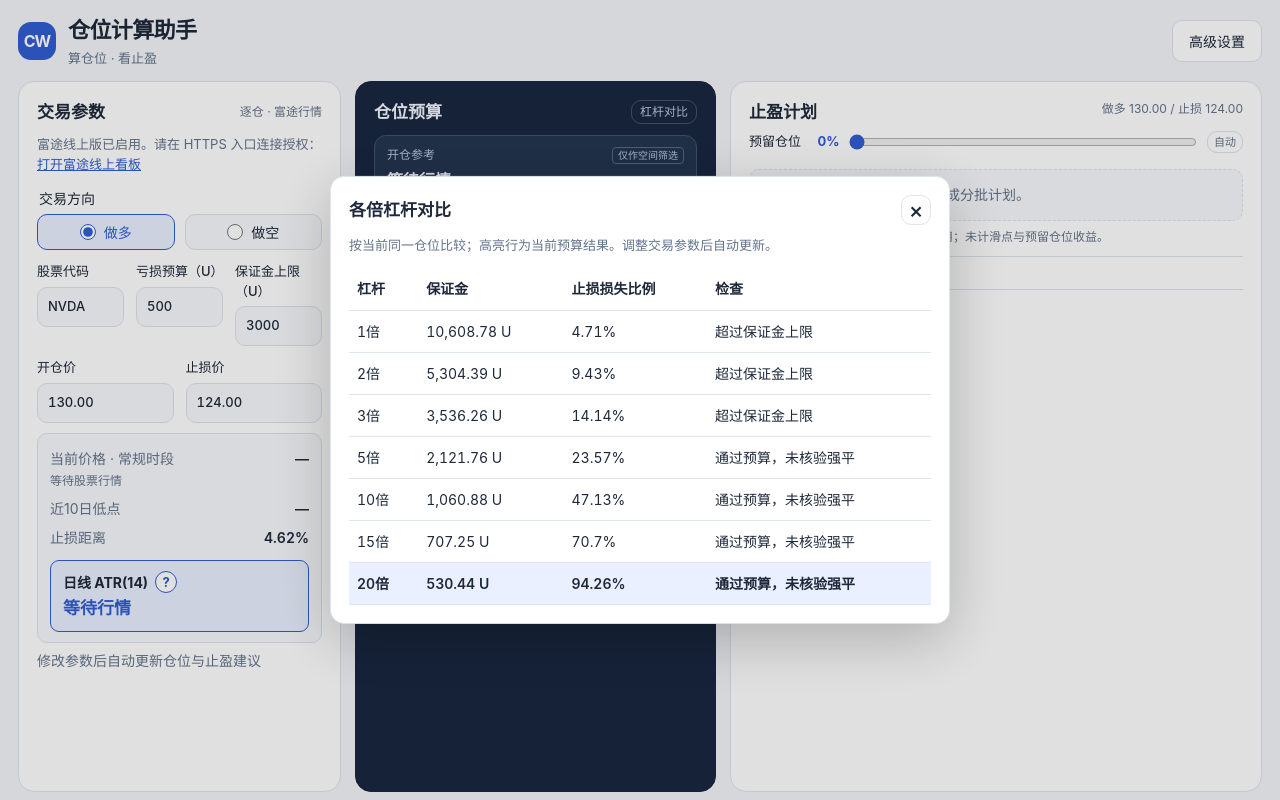
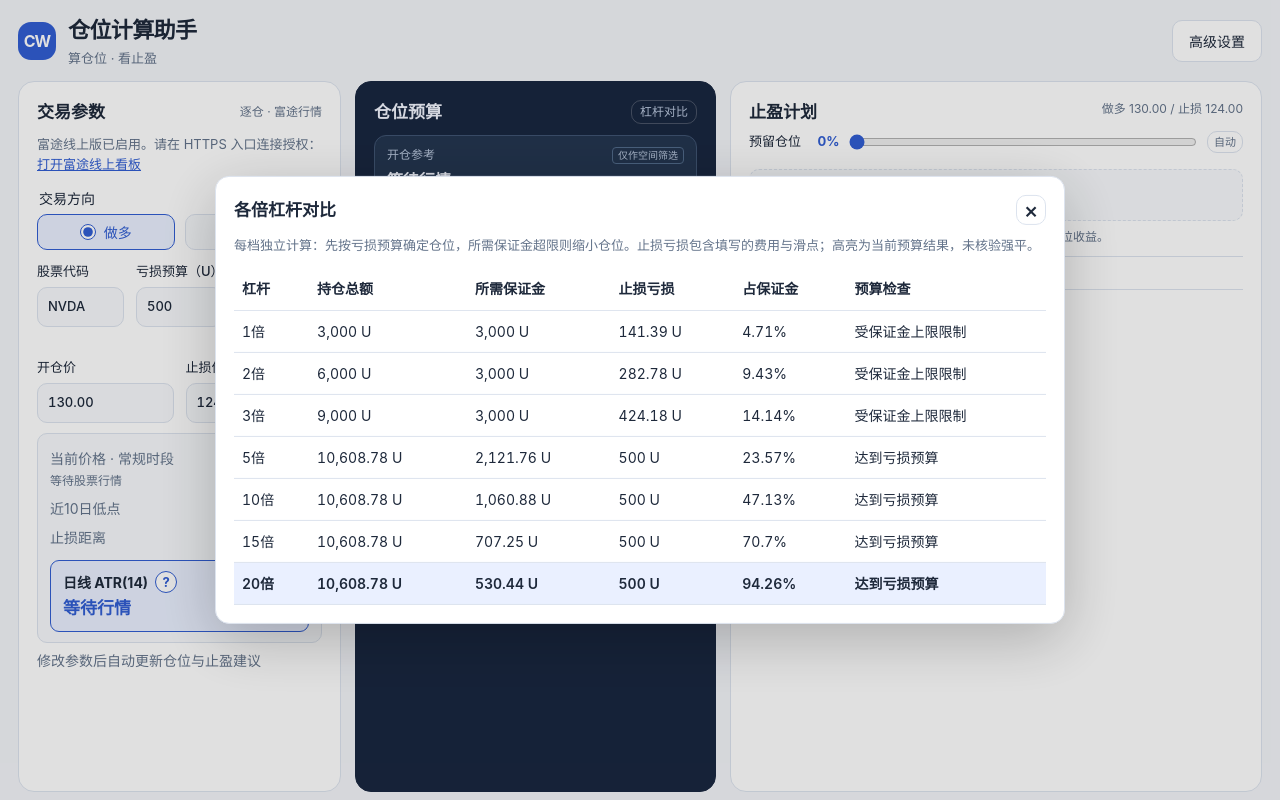
Before and after one commit to derekchan10/position-risk-dashboard, a plain HTML site: page index.html in a window 1280 px wide. Both pictures are taken after a click on the button "杠杆对比". Drawn offline with Linux system fonts and the light colour scheme.

Commit message:
Recalculate position and stop loss per leverage within margin budget

```diff
--- a/app.js
+++ b/app.js
@@ -35,6 +35,22 @@ function calculate(s){
  const selected=reference,marginCapped=quantity<initialQuantity-1e-10;
  return {quantity,notional,loss,margin,exit,minLeverage,maxLeverage,reference,selected,lower,upper,marginCapped};
 }
+function compareLeverages(s){
+ const base=calculate({...s,marginLimit:null}),selected=calculate(s).selected;
+ const unit=(base.loss-s.reserve)/base.quantity;
+ return [...new Set([1,2,3,5,10,15,20,selected].filter(x=>x!==null))].sort((a,b)=>a-b).map(leverage=>{
+  let quantity=Math.min(base.quantity,s.marginLimit===null||s.marginLimit===undefined?Infinity:s.marginLimit*leverage/s.entry);
+  if(s.step>0)quantity=Math.floor(quantity/s.step)*s.step;
+  const notional=quantity*s.entry,margin=notional/leverage,loss=quantity*unit+s.reserve;
+  const checks=[];
+  if(leverage>s.platformMax)checks.push('超过平台杠杆');
+  if(loss>margin+1e-8)checks.push('止损预算超过保证金');
+  if(quantity<=0)checks.push('仓位不足');
+  const reached=Math.abs(loss-s.risk)<.01;
+  return {leverage,quantity,notional,margin,loss,reached,selected:leverage===selected,checks};
+ });
+}
+calculate.compareLeverages=compareLeverages;
 if(typeof module!=='undefined'&&module.exports){module.exports=calculate;return;}
 window.PositionRisk={calculate,read};
 const ids=['risk','entry','stop','side','cap','feeIn','feeOut','slip','reserve','platformMax','marginLimit'];
@@ -53,10 +69,10 @@ function update(save){
   el('simple-note').textContent=r.reference===null?'无法给出逐仓参考杠杆；下方高级设置可查看约束。':'按止损损失占保证金 '+fmt(s.cap)+'%计算，理论杠杆上限为 '+fmt(r.maxLeverage)+'倍；向下取整数并限制在填写的平台上限内，得到 '+fmt(r.reference)+'倍。这是预算上限，不是安全杠杆建议。';
   el('reference-status').textContent='仅为预算上限，未核验强平。'+(r.margin===null?'':' 止损损失约占本笔保证金 '+pct(r.loss/r.margin)+'。');
   el('advanced-note').textContent='等效数量 '+fmt(r.quantity)+'；止损距离 '+pct(Math.abs(s.entry-s.stop)/s.entry)+'；假设止损成交价 '+r.exit.toLocaleString('zh-CN',{minimumFractionDigits:2,maximumFractionDigits:2})+'。账户本金不参与计算。按100%预算口径，理论最低保证金 '+fmt(r.loss/(s.cap/100))+' U，理论杠杆上限 '+fmt(r.maxLeverage)+'倍；平台是否支持及强平位置需另行核实。';
-  el('rows').replaceChildren(...[...new Set([1,2,3,5,10,15,20,r.reference].filter(x=>x!==null))].sort((a,b)=>a-b).map(l=>{
-   const tr=document.createElement('tr'),m=r.notional/l,checks=[];if(l===r.selected)tr.className='current-leverage';if(s.marginLimit!==null&&m>s.marginLimit+1e-8)checks.push('超过保证金上限');if(l>s.platformMax)checks.push('超过平台上限');
-   if(r.loss/m>s.cap/100)checks.push('超过损失比例上限');
-   [fmt(l)+'倍',fmt(m)+' U',pct(r.loss/m),checks.join('；')||'通过预算，未核验强平'].forEach(t=>{const td=document.createElement('td');td.textContent=t;tr.append(td);});return tr;
+  el('rows').replaceChildren(...compareLeverages(s).map(row=>{
+   const tr=document.createElement('tr');if(row.selected)tr.className='current-leverage';
+   const status=row.checks.length?row.checks.join('；'):row.reached?'达到亏损预算':'受保证金上限限制';
+   [fmt(row.leverage)+'倍',fmt(row.notional)+' U',fmt(row.margin)+' U',fmt(row.loss)+' U',pct(row.loss/row.margin),status].forEach(t=>{const td=document.createElement('td');td.textContent=t;tr.append(td);});return tr;
   }));
  }catch(e){el('error').textContent=e.message;el('output').hidden=false;for(const id of ['notional','margin','leverage-value'])el(id).textContent='—';el('risk-note').textContent='等待有效参数，暂不显示预算结果。';el('reference-status').textContent='';el('warning').textContent='';el('advanced-note').textContent='请先修正输入。';el('rows').replaceChildren();}
  window.dispatchEvent(new Event('trade-input-change'));
--- a/index.html
+++ b/index.html
@@ -91,7 +91,7 @@ section[aria-labelledby="input-heading"]>.inputs{grid-template-columns:repeat(6,
 #target-table{max-height:none;overflow:visible;padding-right:0}.source-meta{margin-top:12px;padding-top:10px;border-top:1px solid var(--line)}.source-meta #market-meta{font-size:12px;line-height:1.6;overflow-wrap:anywhere;margin-top:5px}
 @media(min-width:1051px){.plan-table tbody{gap:5px}.plan-table tr{padding:7px 8px}.plan-panel .plan-table td input{height:30px;min-height:30px}.plan-panel .plan-summary{margin:6px 0 4px;padding:7px 9px}.plan-panel .analysis-details h3{margin:6px 0 5px;padding-top:6px}.plan-panel .evidence-row{padding:5px 7px}.chart-open{margin:6px 0;padding:6px}.plan-panel #profit-note{font-size:12px;line-height:1.35}}
 .retain-control{display:grid;grid-template-columns:auto 1fr;align-items:center;gap:3px 10px;margin:3px 0 7px}.retain-control label{font-size:13px;white-space:nowrap}.retain-control output{color:var(--accent);font-weight:650;display:inline-block;min-width:35px;text-align:right}.retain-control input[type=range]{height:20px;min-height:20px;margin:0;padding:0;border:0;background:transparent;accent-color:var(--accent);cursor:ew-resize}.retain-control p{grid-column:1/-1;font-size:11px;color:var(--muted);line-height:1.3}.plan-panel .plan-table td input{height:28px;min-height:28px}.plan-table tr{padding-top:6px;padding-bottom:6px}.plan-panel .plan-summary{padding:6px 8px;margin-top:5px}.chart-open{margin:5px 0;padding:5px}
-.result-panel .compare-open{min-height:24px;height:24px;padding:1px 8px;font-size:12px;border-color:#ffffff35;background:transparent;color:var(--result-muted);white-space:nowrap}.leverage-comparison{width:620px}.leverage-comparison .table-wrap{margin-top:12px;max-height:60vh;overflow:auto}.leverage-comparison th{position:sticky;top:0;background:var(--panel)}.leverage-comparison th,.leverage-comparison td{padding:9px 8px;color:var(--text);font-size:14px}.leverage-comparison tr.current-leverage{background:var(--soft);font-weight:600}.result-panel .leverage-comparison .explain{color:var(--muted)}
+.result-panel .compare-open{min-height:24px;height:24px;padding:1px 8px;font-size:12px;border-color:#ffffff35;background:transparent;color:var(--result-muted);white-space:nowrap}.leverage-comparison{width:850px}.leverage-comparison table{min-width:650px}.leverage-comparison .table-wrap{margin-top:12px;max-height:60vh;overflow:auto}.leverage-comparison th{position:sticky;top:0;background:var(--panel)}.leverage-comparison th,.leverage-comparison td{padding:9px 8px;color:var(--text);font-size:14px}.leverage-comparison tr.current-leverage{background:var(--soft);font-weight:600}.result-panel .leverage-comparison .explain{color:var(--muted)}
 .setup-observation{padding:9px 10px;margin:8px 0 10px;border:1px solid #ffffff25;border-radius:10px;background:#ffffff06}.setup-heading{display:flex;align-items:center;gap:6px;font-size:13px;color:var(--result-text);margin-bottom:6px}.setup-heading .help-toggle{width:18px;height:18px;min-height:18px;font-size:11px}.setup-signals{display:grid;grid-template-columns:repeat(3,minmax(0,1fr));gap:8px}.setup-signals span{display:block;color:var(--result-muted);font-size:12px}.setup-signals strong{display:block;color:var(--result-text);font-size:14px;margin-top:2px}.setup-observation #setup-allocation{font-size:12px;color:var(--mint);line-height:1.5;margin-top:6px}#setup-help #setup-facts p{padding-bottom:5px;border-bottom:1px solid var(--line)}#setup-help summary{cursor:pointer;font-weight:600;margin-top:9px}@media(min-width:1051px) and (max-height:760px){.setup-observation{padding:7px 9px;margin:7px 0}.setup-heading{margin-bottom:4px}.setup-signals strong{font-size:13px}.result-panel .hero-value{font-size:36px;margin:3px 0}.result-column .result-panel .result{padding:7px 0}}
 .retain-control{grid-template-columns:auto 1fr auto}.retain-auto{min-height:22px;height:22px;padding:0 6px;font-size:11px;white-space:nowrap}.retain-auto:disabled{background:transparent!important;color:var(--muted)!important;border-color:var(--line)}
 
@@ -122,7 +122,7 @@ section[aria-labelledby="input-heading"]>.inputs{grid-template-columns:repeat(6,
 <div class="snapshot-row"><span id="snapshot-extreme-label">近10日低点</span><strong id="snapshot-extreme">—</strong></div>
 <div class="snapshot-row"><span>止损距离</span><strong id="snapshot-distance">—</strong></div><div class="atr-card"><div class="atr-card-head"><strong>日线 ATR(14)</strong><button type="button" id="atr-help-toggle" popovertarget="atr-help" class="help-toggle" aria-label="了解ATR" aria-expanded="false" aria-controls="atr-help">?</button></div><p id="atr-value">等待行情</p><div id="atr-help" popover="auto" class="help-popover" role="dialog" aria-label="ATR说明"><div class="help-popover-head"><strong>ATR 是什么？</strong><button type="button" popovertarget="atr-help" popovertargetaction="hide" aria-label="关闭ATR说明">×</button></div><p>ATR 衡量平均每日波动幅度，不是止盈价，也不表示涨跌方向。</p><p>例如 ATR 为 10 美元：表示近期每天的真实波动幅度经平滑后约为 10 美元；不是每天必涨跌 10 美元，也不是最大波动范围。</p><p>止损距离 ÷ ATR：表示这笔交易的止损空间相当于多少个日常波动幅度。数值越大，给价格留下的空间越宽。</p><p>口径：14周期 Wilder 平滑，使用前复权、已完成交易日日线，并计入跳空。</p></div></div>
 </div><p id="auto-price-note" class="explain"></p><div id="error" role="alert"></div><p class="explain">修改参数后自动更新仓位与止盈建议</p></section>
-<div class="result-column"><section class="panel result-panel" aria-labelledby="output-heading" aria-live="polite"><div class="result-heading"><h2 id="output-heading">仓位预算</h2><button type="button" class="compare-open" popovertarget="leverage-comparison">杠杆对比</button></div><div id="leverage-comparison" popover="auto" class="help-popover leverage-comparison" role="dialog" aria-label="各倍杠杆对比"><div class="help-popover-head"><strong>各倍杠杆对比</strong><button type="button" popovertarget="leverage-comparison" popovertargetaction="hide" aria-label="关闭杠杆对比">×</button></div><p class="explain">按当前同一仓位比较；高亮行为当前预算结果。调整交易参数后自动更新。</p><div class="table-wrap"><table><thead><tr><th>杠杆</th><th>保证金</th><th>止损损失比例</th><th>检查</th></tr></thead><tbody id="rows"></tbody></table></div></div><div class="decision-card"><div class="decision-label">开仓参考<span>仅作空间筛选</span></div><p id="market-status" role="status">等待行情</p><div id="market-error"></div></div><div id="output"><div class="leverage-hero"><div class="caption" id="leverage-caption">逐仓杠杆预算上限</div><div class="hero-value" id="leverage-value"></div><div class="explain" id="risk-note"></div></div><div class="results">
+<div class="result-column"><section class="panel result-panel" aria-labelledby="output-heading" aria-live="polite"><div class="result-heading"><h2 id="output-heading">仓位预算</h2><button type="button" class="compare-open" popovertarget="leverage-comparison">杠杆对比</button></div><div id="leverage-comparison" popover="auto" class="help-popover leverage-comparison" role="dialog" aria-label="各倍杠杆对比"><div class="help-popover-head"><strong>各倍杠杆对比</strong><button type="button" popovertarget="leverage-comparison" popovertargetaction="hide" aria-label="关闭杠杆对比">×</button></div><p class="explain">每档独立计算：先按亏损预算确定仓位，所需保证金超限则缩小仓位。止损亏损包含填写的费用与滑点；高亮为当前预算结果，未核验强平。</p><div class="table-wrap"><table><thead><tr><th>杠杆</th><th>持仓总额</th><th>所需保证金</th><th>止损亏损</th><th>占保证金</th><th>预算检查</th></tr></thead><tbody id="rows"></tbody></table></div></div><div class="decision-card"><div class="decision-label">开仓参考<span>仅作空间筛选</span></div><p id="market-status" role="status">等待行情</p><div id="market-error"></div></div><div id="output"><div class="leverage-hero"><div class="caption" id="leverage-caption">逐仓杠杆预算上限</div><div class="hero-value" id="leverage-value"></div><div class="explain" id="risk-note"></div></div><div class="results">
 <div class="result"><div class="caption">持仓总额</div><div class="value" id="notional"></div><div class="explain">杠杆后的总敞口</div></div>
 <div class="result"><div class="caption" id="margin-label"></div><div class="value" id="margin"></div><div class="explain">本笔需要投入的保证金</div></div>
 
```
Also changed, not shown: scripts/test-leverage-comparison.js (added, +11 -0 lines), 1 other file.
